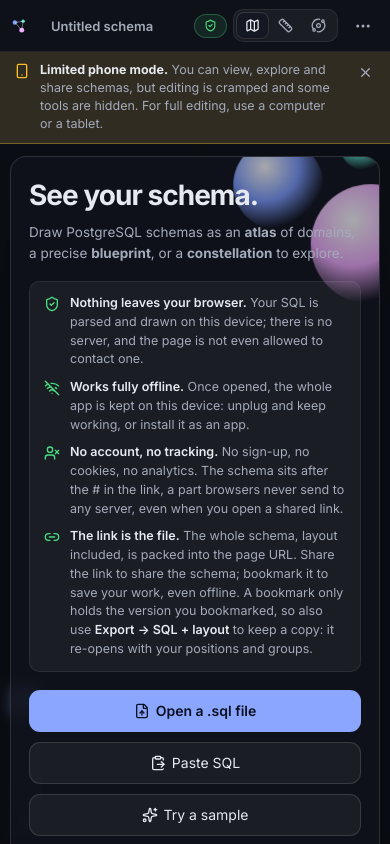
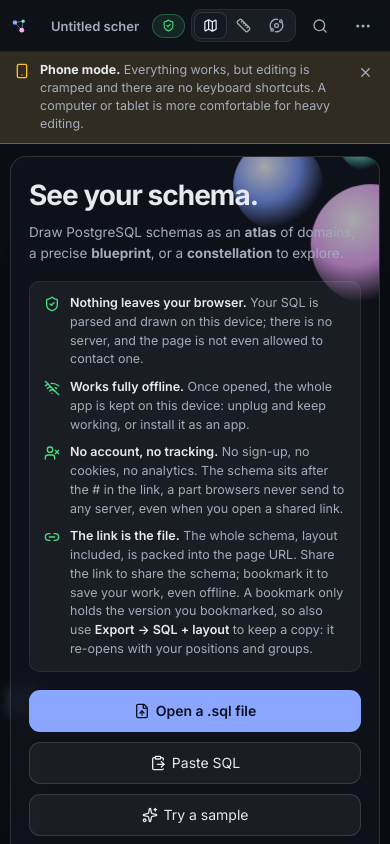
Before and after one commit to Valkea/OpenDBEditor, a React (Vite) app: page / in a window 390 px wide. Built offline with nearby package versions, Linux system fonts and the light colour scheme.

Commit message:
Make every tool reachable on a phone: all panels, new table and note, lens reach and a search button

```diff
--- a/src/panels/PhoneNotice.tsx
+++ b/src/panels/PhoneNotice.tsx
@@ -4,7 +4,7 @@ import { useIsPhone } from '../util/phone';
 
 const KEY = 'odbe-phone-notice';
 
-/** On a phone, say up front that this is a reduced version of the app. Dismissed for the session only. */
+/** On a phone, say up front that editing is less comfortable than on a bigger screen. Dismissed for the session only. */
 export function PhoneNotice() {
   const phone = useIsPhone();
   const [hidden, setHidden] = useState(() => {
@@ -19,8 +19,8 @@ export function PhoneNotice() {
     <div className="phone-notice" role="status">
       <Smartphone size={16} />
       <span>
-        <b>Limited phone mode.</b> You can view, explore and share schemas, but editing is cramped and some tools are hidden. For full editing, use a computer or
-        a tablet.
+        <b>Phone mode.</b> Everything works, but editing is cramped and there are no keyboard shortcuts. A computer or tablet is more comfortable for
+        heavy editing.
       </span>
       <button
         className="icon-btn"
--- a/src/panels/TopBar.tsx
+++ b/src/panels/TopBar.tsx
@@ -5,6 +5,7 @@ import {
   Download,
   FileUp,
   Focus,
+  GitCompareArrows,
   HeartPulse,
   Image,
   LayoutGrid,
@@ -14,12 +15,15 @@ import {
   Moon,
   MoreHorizontal,
   Orbit,
+  Plus,
+  Puzzle,
   Redo2,
   Route,
   Ruler,
   Search,
   ShieldCheck,
   Smartphone,
+  StickyNote,
   Sun,
   Undo2,
   Waypoints,
@@ -205,6 +209,10 @@ export function TopBar({ onPalette }: { onPalette: () => void }) {
           void fn();
         };
         const panel = (id: SidebarTab) => run(() => st().set({ sidebar: st().sidebar === id ? null : id, sqlOpen: false }));
+        const center = () => {
+          const c = rf.screenToFlowPosition({ x: window.innerWidth / 2, y: window.innerHeight / 2 });
+          return { x: c.x - 140, y: c.y - 60 };
+        };
         return (
           <>
             {full && (
@@ -212,7 +220,7 @@ export function TopBar({ onPalette }: { onPalette: () => void }) {
                 <div className="menu-note">
                   <Smartphone size={14} />
                   <span>
-                    <b>Limited phone mode.</b> Viewing, exploring and sharing work; editing is cramped and some tools are hidden. Use a computer or tablet to edit.
+                    <b>Phone mode.</b> Everything works, but editing is cramped and there are no keyboard shortcuts. A computer or tablet is more comfortable.
                   </span>
                 </div>
                 <div className="menu-sep">File</div>
@@ -224,6 +232,8 @@ export function TopBar({ onPalette }: { onPalette: () => void }) {
                 <div className="menu-sep">Edit</div>
                 <button disabled={!canUndo} onClick={run(() => st().undo())}><Undo2 size={14} /> Undo</button>
                 <button disabled={!canRedo} onClick={run(() => st().redo())}><Redo2 size={14} /> Redo</button>
+                <button onClick={run(() => st().addTable(center()))}><Plus size={14} /> New table</button>
+                <button onClick={run(() => st().addNote(center()))}><StickyNote size={14} /> New note</button>
               </>
             )}
             {view !== 'constellation' && (
@@ -244,13 +254,20 @@ export function TopBar({ onPalette }: { onPalette: () => void }) {
               <>
                 <div className="menu-sep">Panels</div>
                 <button onClick={panel('tables')}><Boxes size={14} /> Tables</button>
+                <button onClick={panel('types')}><Puzzle size={14} /> Types</button>
                 <button onClick={panel('health')}><HeartPulse size={14} /> Health</button>
                 <button onClick={panel('paths')}><Route size={14} /> Join paths</button>
+                <button onClick={panel('diff')}><GitCompareArrows size={14} /> Compare</button>
               </>
             )}
             <div className="menu-sep">View</div>
             <button onClick={run(() => st().set({ sqlOpen: !sqlOpen, ...(full ? { sidebar: null } : {}) }))}><Code2 size={14} /> SQL pane {sqlOpen && <small>open</small>}</button>
             <button onClick={run(() => st().set({ focus: { ...focus, enabled: !focus.enabled } }))}><Focus size={14} /> Focus lens {focus.enabled && <small>on</small>}</button>
+            {focus.enabled && (
+              <button onClick={() => st().set({ focus: { ...focus, hops: (focus.hops % 3) + 1 } })}>
+                <span className="menu-glyph">{focus.hops}</span> Lens reach {focus.hops} hop{focus.hops > 1 ? 's' : ''} <small>switch</small>
+              </button>
+            )}
             {view === 'atlas' && <button onClick={run(() => st().set({ portals: !portals }))}><Waypoints size={14} /> Portals {portals && <small>on</small>}</button>}
             {!full && <button onClick={run(onPalette)}><Search size={14} /> Command palette <small>⌘K</small></button>}
             <button onClick={run(toggleTheme)}>{theme === 'dark' ? <Sun size={14} /> : <Moon size={14} />} {theme === 'dark' ? 'Light theme' : 'Dark theme'}</button>
@@ -279,6 +296,9 @@ export function TopBar({ onPalette }: { onPalette: () => void }) {
             </button>
           ))}
         </div>
+        <button className="tb-btn" title="Search tables and commands" onClick={onPalette}>
+          <Search size={16} />
+        </button>
         {moreMenu(true)}
       </header>
     );
--- a/src/styles/app.css
+++ b/src/styles/app.css
@@ -769,6 +769,9 @@ textarea.input { height: auto; padding: 7px 9px; resize: vertical; line-height:
     border-radius: 14px 14px 10px 10px; animation: sheetUp .22s var(--ease);
   }
   .legend-hint { display: none; }
+  .palette { top: 64px; }
+  .palette [cmdk-input] { font-size: 16px; } /* below 16px iOS zooms the page on focus */
+  .palette [cmdk-item] kbd { display: none; } /* no keyboard to use them */
   .toasts { top: 60px; width: calc(100vw - 24px); }
   .toast { text-align: center; }
 
```
